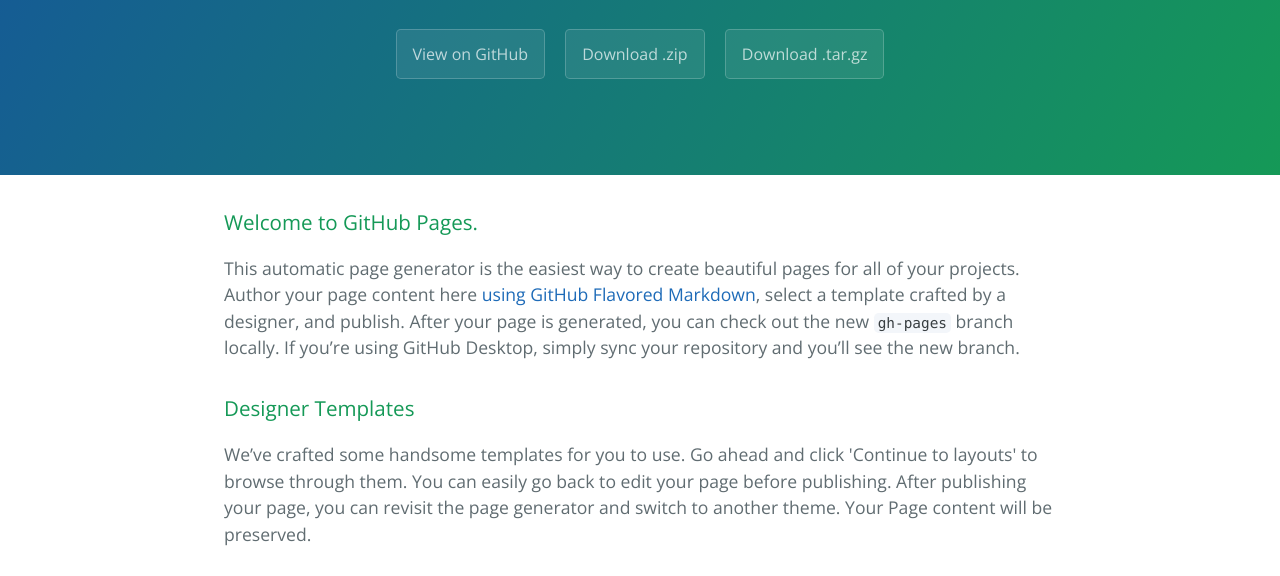
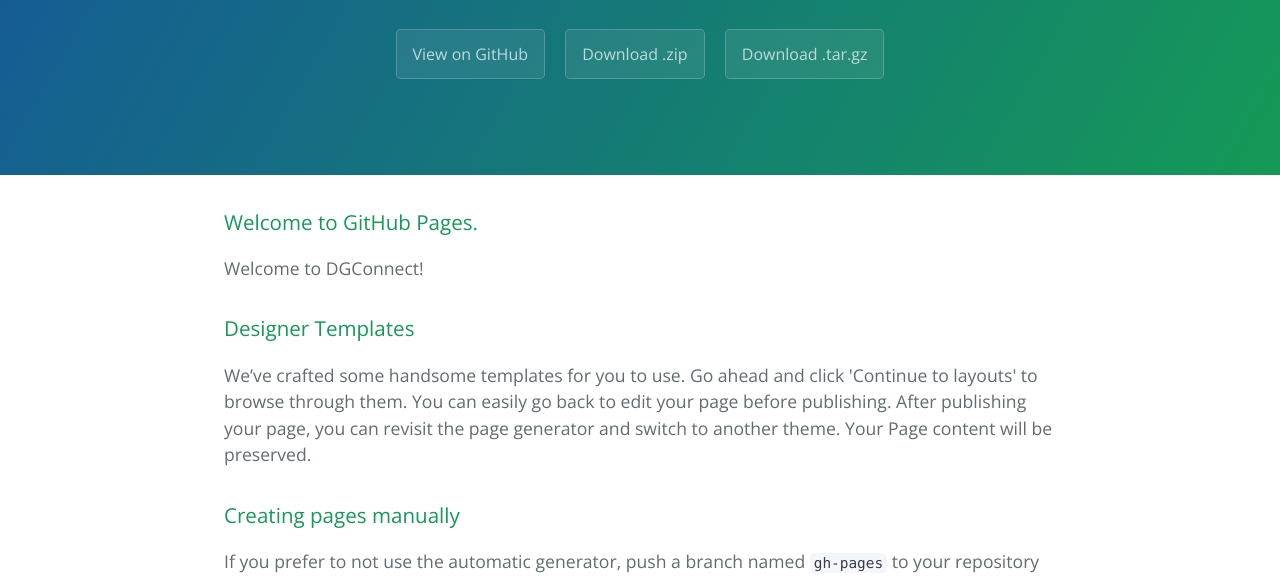
Before and after one commit to eong93/QGIS_DataAlertPlugin, a plain HTML site: page index.html in a window 1280 px wide. Shown: the part 208-784 px from the top of the page. Drawn offline with nearby package versions, Linux system fonts and the light colour scheme.

Commit message:
Update index.html

```diff
--- a/index.html
+++ b/index.html
@@ -22,7 +22,7 @@
       <h3>
 <a id="welcome-to-github-pages" class="anchor" href="#welcome-to-github-pages" aria-hidden="true"><span class="octicon octicon-link"></span></a>Welcome to GitHub Pages.</h3>
 
-<p>This automatic page generator is the easiest way to create beautiful pages for all of your projects. Author your page content here <a href="https://guides.github.com/features/mastering-markdown/">using GitHub Flavored Markdown</a>, select a template crafted by a designer, and publish. After your page is generated, you can check out the new <code>gh-pages</code> branch locally. If you’re using GitHub Desktop, simply sync your repository and you’ll see the new branch.</p>
+<p>Welcome to DGConnect!</p>
 
 <h3>
 <a id="designer-templates" class="anchor" href="#designer-templates" aria-hidden="true"><span class="octicon octicon-link"></span></a>Designer Templates</h3>
```
